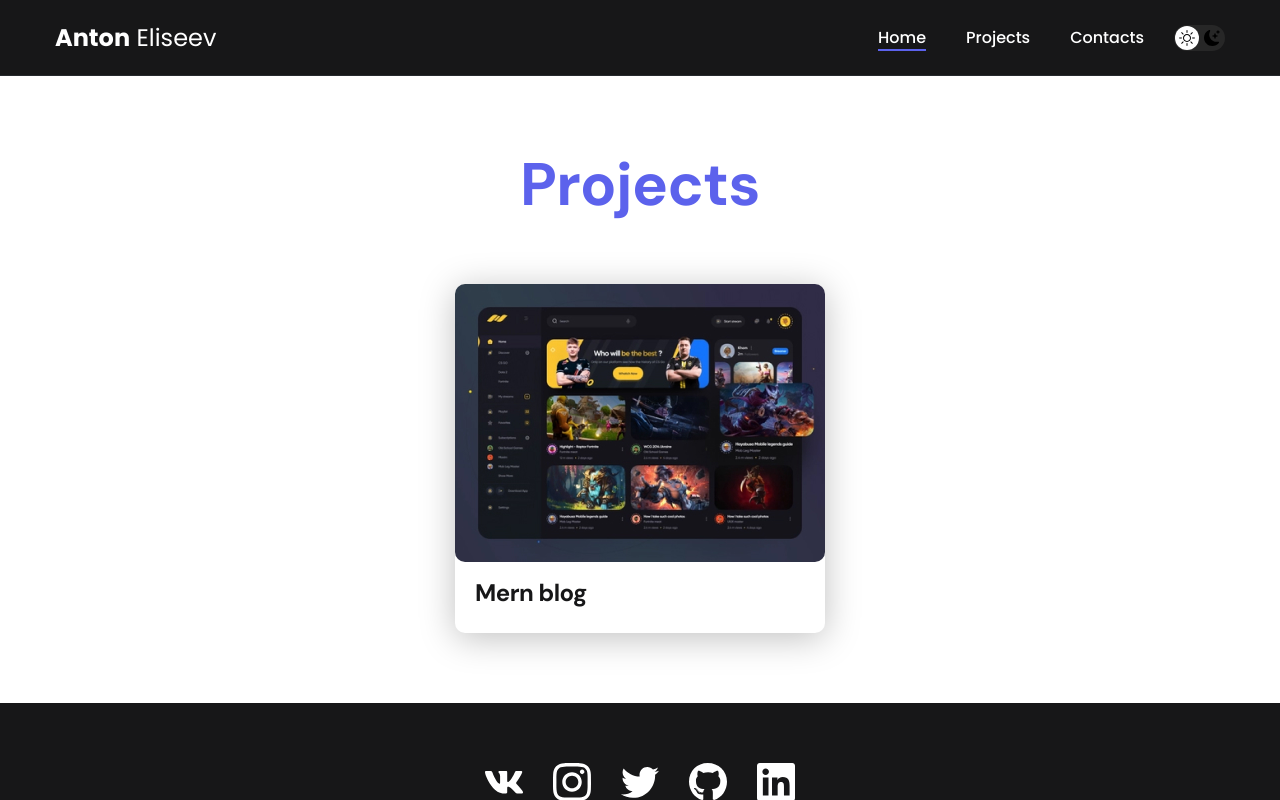
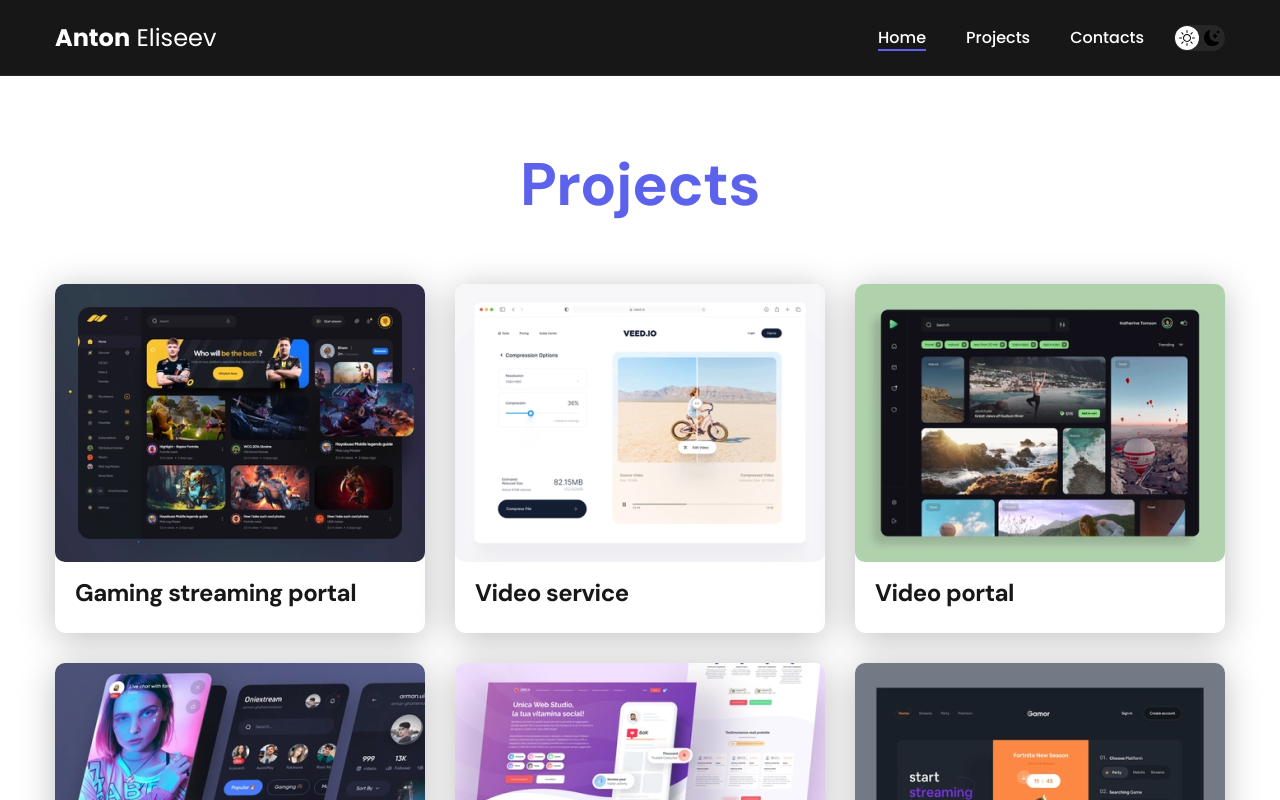
Before and after one commit to antonoptimus/portfolio_react, a React (Create React App) app: page / in a window 1280 px wide. Shown: the top 800 px of the page. Built offline with nearby package versions, Linux system fonts and the light colour scheme.

Commit message:
project output with map

```diff
--- a/src/components/project/Project.js
+++ b/src/components/project/Project.js
@@ -2,13 +2,13 @@ import React from "react";
 import "./style.css";
 import project from "../../img/projects/01.jpg";
 
-const Project = () => {
+const Project = ({img, title}) => {
   return (
     <>
       <li className="project">
         <a href="./project-page.html">
-          <img src={project} alt="Project" className="project__image" />
-          <h3 className="project__title">Mern blog</h3>
+          <img src={img} alt={title} className="project__image" />
+          <h3 className="project__title">{title}</h3>
         </a>
       </li>
     </>
--- a/src/pages/Projects.js
+++ b/src/pages/Projects.js
@@ -1,6 +1,6 @@
-import React from "react";
-import project from "../img/projects/01.jpg";
 import Project from "../components/project/Project";
+import { projects } from "../helpers/projectList";
+
 const Projects = () => {
   return (
     <>
@@ -8,7 +8,13 @@ const Projects = () => {
         <div className="container">
           <h2 className="title-1">Projects</h2>
           <ul className="projects">
-            <Project/>
+            {projects.map((project) => (
+              <Project
+                title={project.title}
+                img={project.img}
+                key={project.title}
+              />
+            ))}
           </ul>
         </div>
       </main>
```
